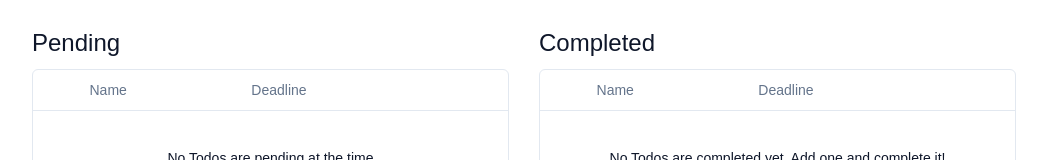
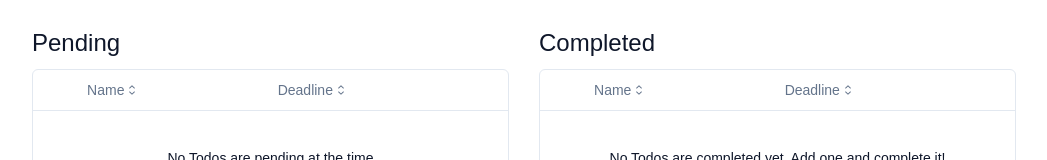
Before and after one commit to kevincastrochavez/react-todo, a React (Create React App) app: page / in a window 1280 px wide. Shown: the part 151-311 px from the top of the page, without its empty margins (116-1163 px from the left). Built offline with nearby package versions, Linux system fonts and the light colour scheme.

Commit message:
added ability to sort by name and deadline

```diff
--- a/src/components/table/Columns.js
+++ b/src/components/table/Columns.js
@@ -1,6 +1,10 @@
 /** @jsxImportSource @emotion/react */
 import { css } from '@emotion/react';
-import { ChevronRightIcon, StopwatchIcon } from '@radix-ui/react-icons';
+import {
+  CaretSortIcon,
+  ChevronRightIcon,
+  StopwatchIcon,
+} from '@radix-ui/react-icons';
 import { formatDistance } from 'date-fns';
 import { Link } from 'react-router-dom';
 
@@ -49,7 +53,17 @@ export const pendingColumns = [
   },
   {
     accessorKey: 'name',
-    header: 'Name',
+    header: ({ column }) => {
+      return (
+        <Button
+          variant='ghost'
+          onClick={() => column.toggleSorting(column.getIsSorted() === 'asc')}
+        >
+          Name
+          <CaretSortIcon className='h-4 w-4' />
+        </Button>
+      );
+    },
     cell: ({ row }) => {
       return (
         <div css={cellContainerCSS}>
@@ -61,7 +75,17 @@ export const pendingColumns = [
   },
   {
     accessorKey: 'deadline',
-    header: 'Deadline',
+    header: ({ column }) => {
+      return (
+        <Button
+          variant='ghost'
+          onClick={() => column.toggleSorting(column.getIsSorted() === 'asc')}
+        >
+          Deadline
+          <CaretSortIcon className='h-4 w-4' />
+        </Button>
+      );
+    },
     cell: ({ row }) => {
       const dateFormatted = formatDistance(row.original.deadline, new Date());
       return (
@@ -94,7 +118,17 @@ export const completedColumns = [
   },
   {
     accessorKey: 'name',
-    header: 'Name',
+    header: ({ column }) => {
+      return (
+        <Button
+          variant='ghost'
+          onClick={() => column.toggleSorting(column.getIsSorted() === 'asc')}
+        >
+          Name
+          <CaretSortIcon className='h-4 w-4' />
+        </Button>
+      );
+    },
     cell: ({ row }) => {
       return (
         <div css={cellContainerCSS}>
@@ -106,7 +140,17 @@ export const completedColumns = [
   },
   {
     accessorKey: 'deadline',
-    header: 'Deadline',
+    header: ({ column }) => {
+      return (
+        <Button
+          variant='ghost'
+          onClick={() => column.toggleSorting(column.getIsSorted() === 'asc')}
+        >
+          Deadline
+          <CaretSortIcon className='h-4 w-4' />
+        </Button>
+      );
+    },
     cell: ({ row }) => {
       const dateFormatted = formatDistance(row.original.deadline, new Date());
       return (
--- a/src/components/table/DataTable.js
+++ b/src/components/table/DataTable.js
@@ -5,6 +5,7 @@ import {
   flexRender,
   getCoreRowModel,
   useReactTable,
+  getSortedRowModel,
 } from '@tanstack/react-table';
 
 import {
@@ -27,6 +28,7 @@ import { useLocalStorage } from '../lib/utils';
  * @returns {JSX} the DataTable component
  */
 export function DataTable({ columns, data, emptyTodoText }) {
+  const [nameSorting, setNameSorting] = useState([]);
   const [rowSelection, setRowSelection] = useState({});
   const { setIsAddFormOpen } = useSetTodosForms();
   const todosKey = 'todos';
@@ -39,8 +41,11 @@ export function DataTable({ columns, data, emptyTodoText }) {
     getRowId: (row) => row.id,
     getCoreRowModel: getCoreRowModel(),
     onRowSelectionChange: setRowSelection,
+    onSortingChange: setNameSorting,
+    getSortedRowModel: getSortedRowModel(),
     state: {
       rowSelection,
+      sorting: nameSorting,
     },
   });
 
```
